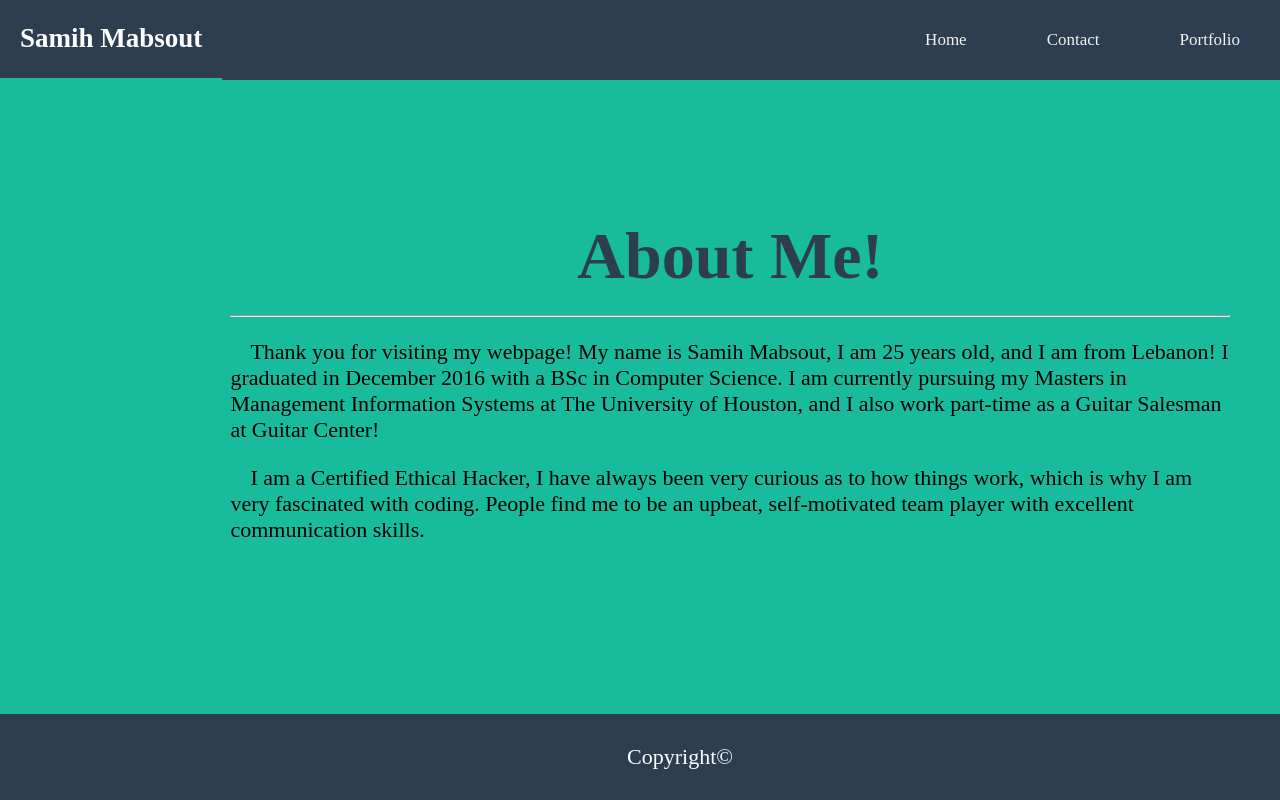
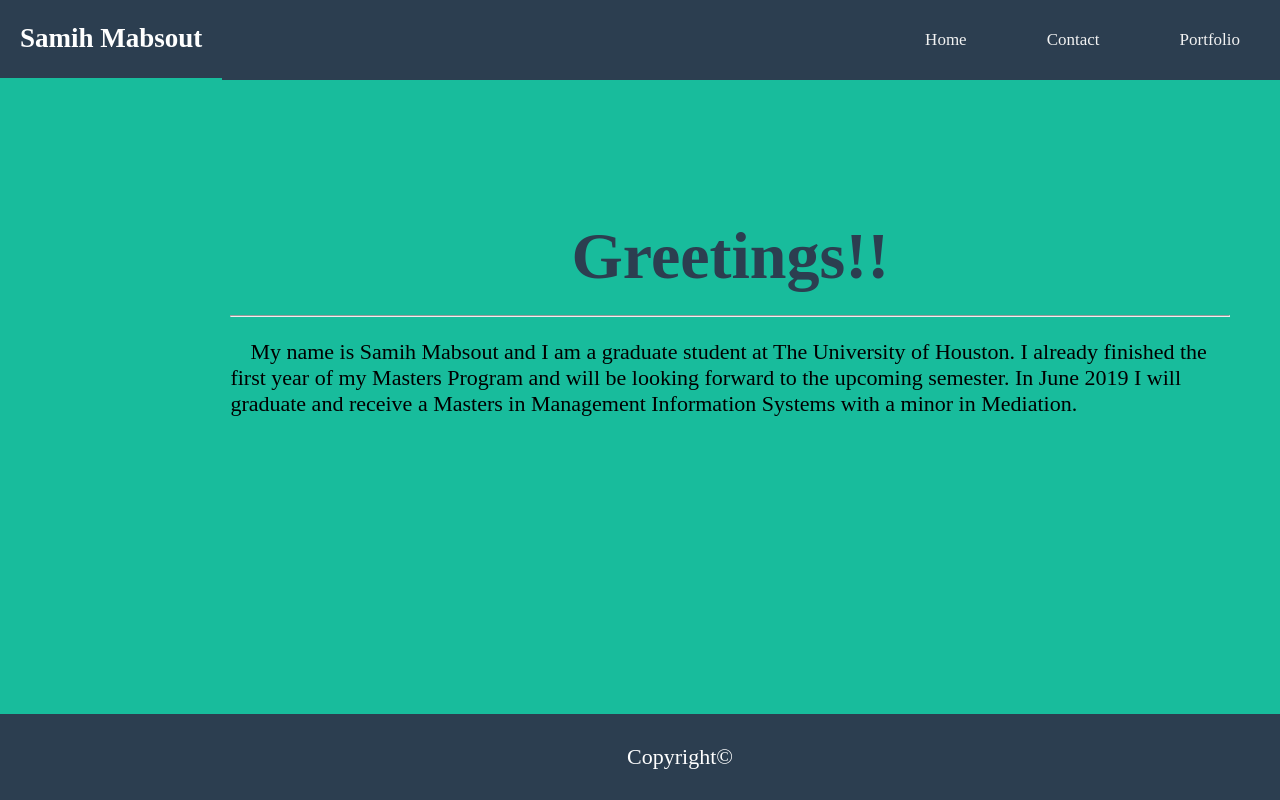
Before and after one commit to smabsout/Basic-Portfolio, a plain HTML site: page index.html in a window 1280 px wide. Drawn offline with Linux system fonts and the light colour scheme; a web font is replaced by a local one.

Commit message:
changed title of about me section to Greetings

```diff
--- a/index.html
+++ b/index.html
@@ -28,21 +28,20 @@
 
     <div class="container">
 
-        <h1 class="title">About Me!</h1>
+        <h1 class="title">Greetings!!</h1>
         <hr>
 
 
-        <p style="text-indent: 20px">Thank you for visiting my webpage! My name is Samih Mabsout, I am 25 years old, and I am from Lebanon!
-            I graduated in December 2016 with a BSc in Computer Science. I am currently pursuing my Masters in
-            Management Information Systems at The University of Houston,
-            and I also work part-time as a Guitar Salesman at Guitar Center!
+        <p style="text-indent: 20px">
 
+            My name is Samih Mabsout and I am a graduate student at The University of Houston.
+            I already finished the first year of my Masters Program and will be looking forward to the upcoming semester.
+            In June 2019 I will graduate and receive a Masters in Management Information Systems with a minor in Mediation.
 
         </p>
 
         <p style="text-indent: 20px">
-            I am a Certified Ethical Hacker, I have always been very curious as to how things work, which is why I am very fascinated with coding.
-            People find me to be an upbeat, self-motivated team player with excellent communication skills.
+
         </p>
 
 
```
